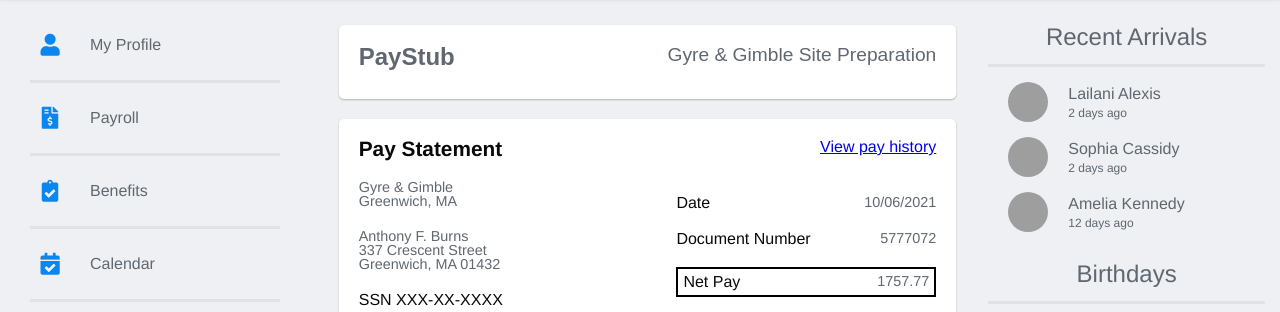
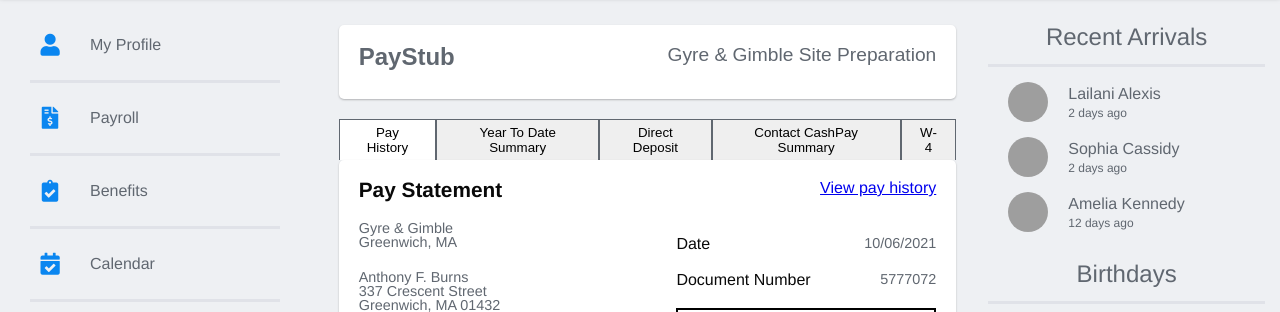
Before and after one commit to Halo8424/WK_Project_1, a plain HTML site: page payroll.html in a window 1280 px wide. Shown: the part 65-377 px from the top of the page. Drawn offline with Linux system fonts and the light colour scheme; grey boxes are pictures that could not be loaded.

Commit message:
added tabs to pages

```diff
--- a/css/payroll.css
+++ b/css/payroll.css
@@ -256,6 +256,46 @@ header__menu-tab:hover .fab {
   border-bottom-left-radius: 0px;
 }
 
+.tabs-container{
+  display: flex;
+  width: 100%;
+}
+
+.tab{
+  overflow: hidden;
+  border: 1px solid var(--light-color-text);
+  border-bottom: none;
+  background-color:#f1f1f1;
+}
+
+@media only screen and (min-width:1500px){
+  .tabs-container{
+    margin-left:25.3%;
+  }
+}
+
+.tab button{
+  border: none;
+  outline: none;
+  cursor: pointer;
+  padding: 5px 16px;
+  transition: 0.3s;
+}
+
+ .tab button.active{
+  background-color: var(--white-background);
+
+}
+
+.tab button:hover{
+  background-color: #ddd;
+}
+
+.tabcontent{
+  /* display: none; */
+  border-top: none;
+}
+
 .feed__box-leftpane {
   width: 45%;
 }
--- a/payroll.html
+++ b/payroll.html
@@ -163,6 +163,23 @@
           </div>
         </div>
         <!-- Main Feed Area -->
+        <div class="tabs-container">
+          <div class="tab">
+            <button class="tablinks active">Pay History</button>
+          </div>
+          <div class="tab">
+            <button class="tablinks">Year To Date Summary</button>
+          </div>
+          <div class="tab">
+            <button class="tablinks">Direct Deposit</button>
+          </div>
+          <div class="tab">
+            <button class="tablinks">Contact CashPay Summary</button>
+          </div>
+          <div class="tab">
+            <button class="tablinks">W-4</button>
+          </div>
+        </div>
         <div class="feed__box main-post">
           <!-- Main Feed LeftPane -->
           <div class="feed__box-leftpane">
```
Also changed, not shown: calendar.html (+17 -0 lines), contact.html (+17 -0 lines).
